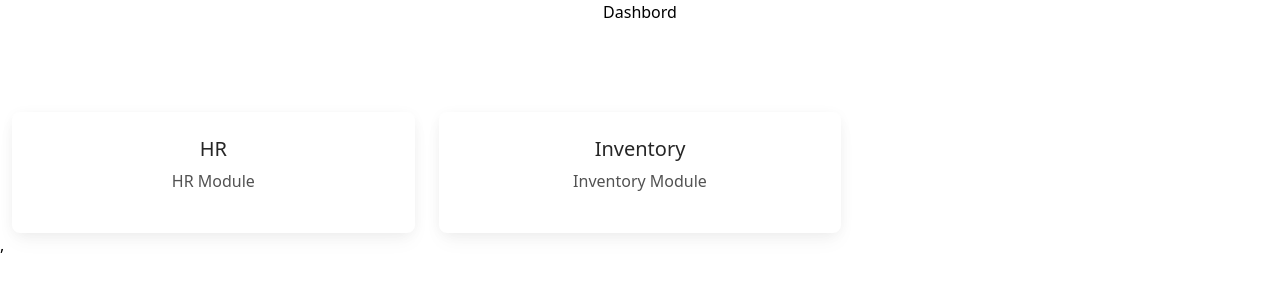
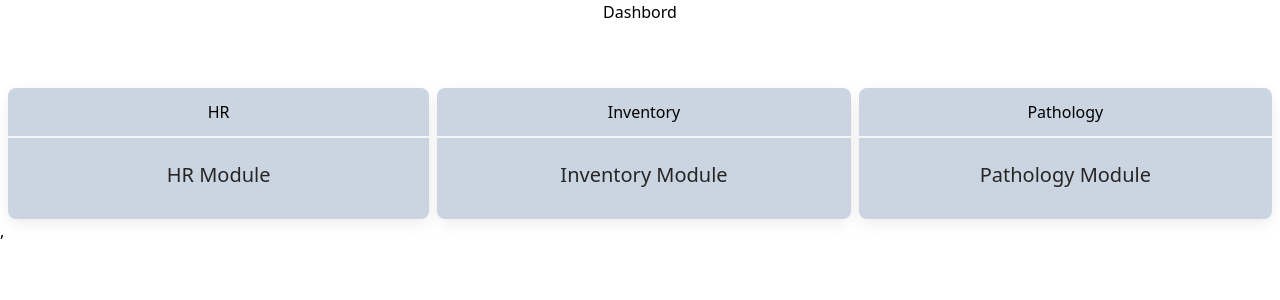
Before and after one commit to itaminul/ERP-front-end, a React (Create React App) app: page /dashboard in a window 1280 px wide. Shown: the top 300 px of the page. Built offline with nearby package versions, Linux system fonts and the light colour scheme.

Commit message:
dashboard modificatin

```diff
--- a/src/App.tsx
+++ b/src/App.tsx
@@ -19,6 +19,7 @@ import DrawerSideBar from "./components/layouts/DrawerSidebar";
 import EditDepartment from "./components/pages/hr/setup/department/EditDepartment";
 import Billing from "./components/Billing";
 import NotFound from "./NotFound";
+import SupplierIndex from "./components/pages/inventory/setup/supplier/SupplierIndex";
 const Router = createBrowserRouter([
   { path: "/dashboard", element: <Dahsbord />},
   { path: "/aboutindex", element: <AboutIndex />},
@@ -32,6 +33,7 @@ const Router = createBrowserRouter([
   { path: "/editDepartment", element: <EditDepartment />},
   //inventory route
   { path: "/inventory", element: <InventoryDashboard />},
+  { path: "/supplier-setup", element: <SupplierIndex />},
   //not found route
   { path: "*", element: <NotFound />},
 
--- a/src/components/layouts/Dashbord.tsx
+++ b/src/components/layouts/Dashbord.tsx
@@ -10,28 +10,49 @@ const Dahsbord = () => {
       Dashbord
       {/* <LeftSidebar /> */}
       {/* <TopNav /> */}
-      <div className="grid-cols-1 sm:grid md:grid-cols-3 mt-16 ">
+      <div className="grid-cols-1 sm:grid md:grid-cols-3 mt-16 pl-2 pr-2">
       <Link to="/hr">
-          <div className="mx-3 mt-6 flex flex-col self-start rounded-lg bg-white shadow-[0_2px_15px_-3px_rgba(0,0,0,0.07),0_10px_20px_-2px_rgba(0,0,0,0.04)] dark:bg-neutral-700 sm:shrink-0 sm:grow sm:basis-0">
+        <div
+          className="block rounded-lg bg-slate-300 text-center shadow-[0_2px_15px_-3px_rgba(0,0,0,0.07),0_10px_20px_-2px_rgba(0,0,0,0.04)] dark:bg-neutral-700">
+          <div
+            className="border-b-2 border-neutral-100 px-6 py-3 dark:border-neutral-600 dark:text-neutral-50">
+            HR
+          </div>
           <div className="p-6">
-              <h5 className="mb-2 text-xl font-medium leading-tight text-neutral-800 dark:text-neutral-50">
-                HR
+            <h5
+              className="mb-2 text-xl font-medium leading-tight text-neutral-800 dark:text-neutral-50">
+              HR Module
             </h5>
-              <p className="mb-4 text-base text-neutral-600 dark:text-neutral-200">
-                HR Module
-              </p>
           </div>
         </div>
         </Link>
         <Link to="/inventory">
-          <div className="mx-3 mt-6 flex flex-col self-start rounded-lg bg-white shadow-[0_2px_15px_-3px_rgba(0,0,0,0.07),0_10px_20px_-2px_rgba(0,0,0,0.04)] dark:bg-neutral-700 sm:shrink-0 sm:grow sm:basis-0">
+        <div
+          className="block ml-2 rounded-lg bg-slate-300 text-center shadow-[0_2px_15px_-3px_rgba(0,0,0,0.07),0_10px_20px_-2px_rgba(0,0,0,0.04)] dark:bg-neutral-700">
+          <div
+            className="border-b-2 border-neutral-100 px-6 py-3 dark:border-neutral-600 dark:text-neutral-50">
+            Inventory
+          </div>
           <div className="p-6">
-              <h5 className="mb-2 text-xl font-medium leading-tight text-neutral-800 dark:text-neutral-50">
-                Inventory
+            <h5
+              className="mb-2 text-xl font-medium leading-tight text-neutral-800 dark:text-neutral-50">
+              Inventory Module
             </h5>
-              <p className="mb-4 text-base text-neutral-600 dark:text-neutral-200">
-                Inventory Module
-              </p>
+          </div>
+        </div>
+        </Link>
+        <Link to="#">
+        <div
+          className="block ml-2 rounded-lg bg-slate-300 text-center shadow-[0_2px_15px_-3px_rgba(0,0,0,0.07),0_10px_20px_-2px_rgba(0,0,0,0.04)] dark:bg-neutral-700">
+          <div
+            className="border-b-2 border-neutral-100 px-6 py-3 dark:border-neutral-600 dark:text-neutral-50">
+            Pathology
+          </div>
+          <div className="p-6">
+            <h5
+              className="mb-2 text-xl font-medium leading-tight text-neutral-800 dark:text-neutral-50">
+              Pathology Module
+            </h5>
           </div>
         </div>
         </Link>
--- a/src/components/layouts/InventoryLeftSideBar.tsx
+++ b/src/components/layouts/InventoryLeftSideBar.tsx
@@ -103,7 +103,7 @@ const InventoryLeftSideBar = () => {
                     <li className={`${!open && "hidden"}`}>
 
                     <Link
-                    to="/contact"
+                    to="/supplier-setup"
                     className="flex items-center w-full p-2 text-gray-900 transition duration-75 rounded-lg pl-11 group hover:bg-gray-100 dark:text-white dark:hover:bg-gray-700"
                   >
                     Supplier
--- a/src/components/pages/inventory/setup/supplier/SupplierIndex.tsx
+++ b/src/components/pages/inventory/setup/supplier/SupplierIndex.tsx
@@ -0,0 +1,9 @@
+const SupplierIndex = () => {
+    return(
+        <>
+        Supplier Setup
+        </>
+    )
+}
+
+export default SupplierIndex
```
Lines whose indentation alone changed are shown as unchanged.
